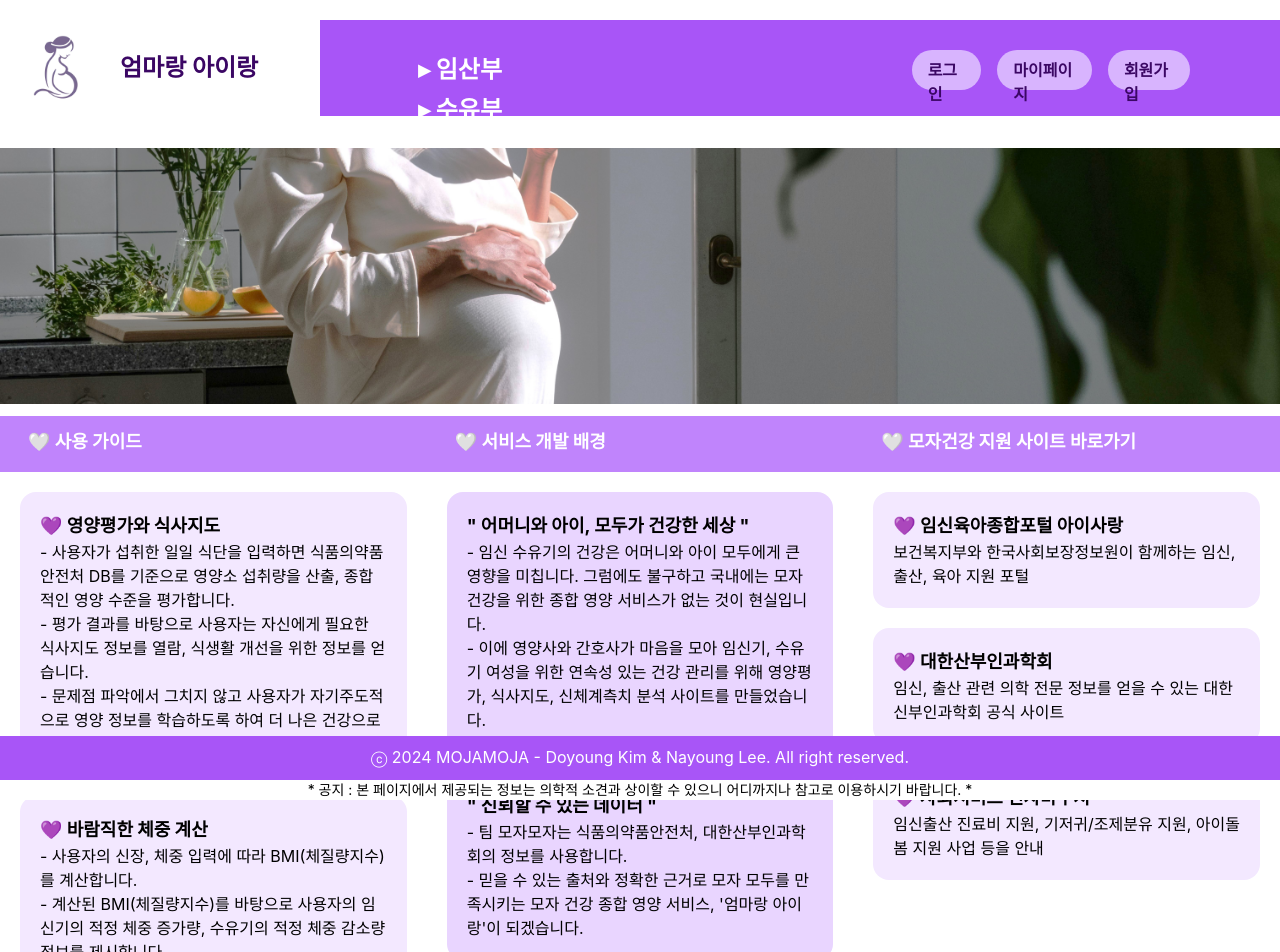
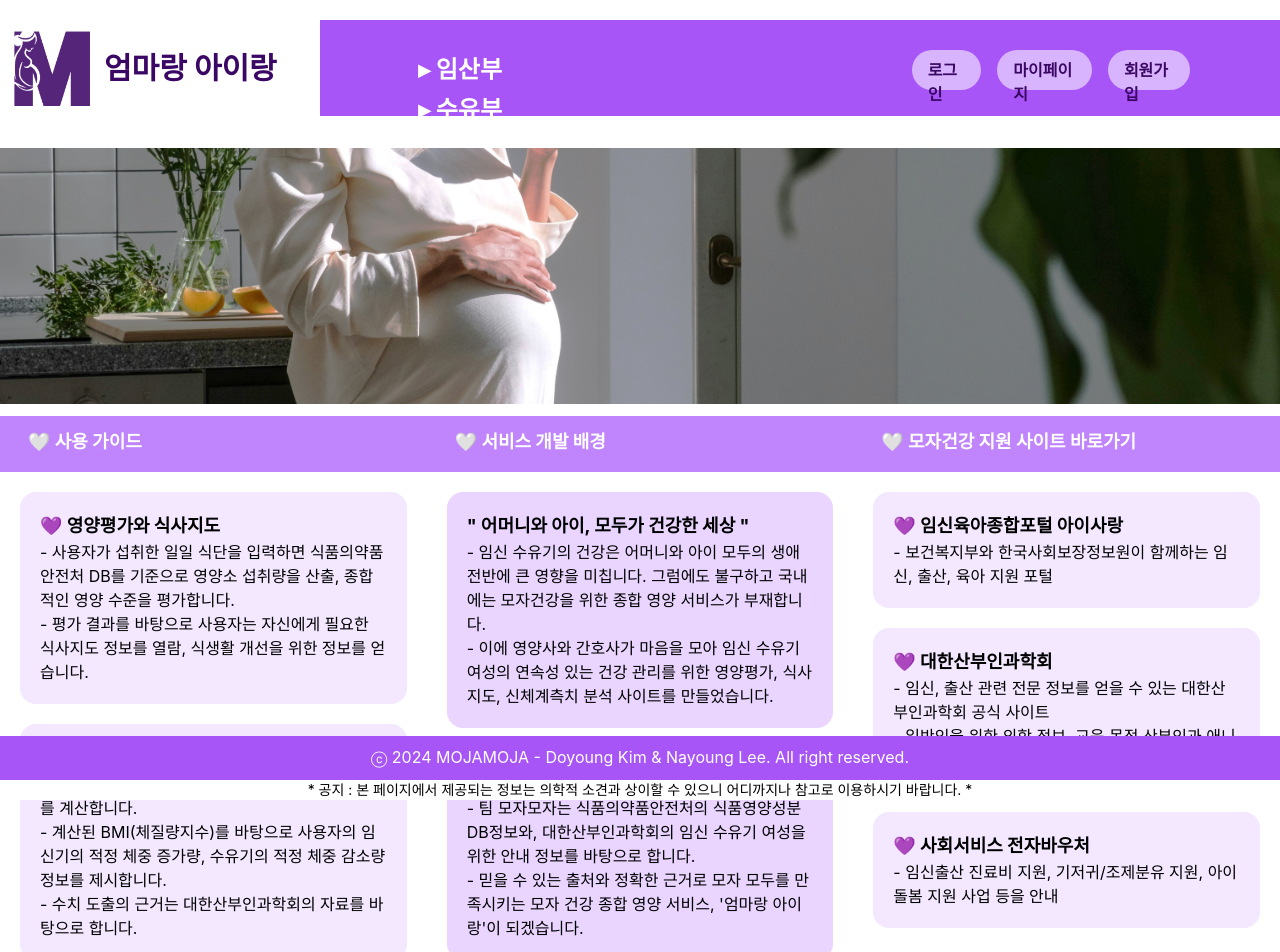
Before and after one commit to DoyoungKim273/2, a React (Create React App) app in the folder mini/: page / in a window 1280 px wide. Shown: the top 952 px of the page. Built offline with nearby package versions, Linux system fonts and the light colour scheme.

Commit message:
로고 수정

```diff
--- a/mini/src/App.js
+++ b/mini/src/App.js
@@ -1,5 +1,5 @@
 import logo from "./logo.svg";
-import weblogo from "./img/weblogo.webp";
+import weblogo from "./img/weblogo.png";
 import "./App.css";
 import BMI from "./body/BMI";
 import NutriCal from "./nutri/NutriCal";
@@ -22,8 +22,8 @@ function App() {
         <header className="h-24 bg-purple-500 flex my-5">
           <Link to="/">
             <div className="w-80 bg-white h-24 flex items-center">
-              <img src={weblogo} alt="weblogo" className=" mx-3 h-24 w-24"></img>
-              <div className="text-purple-950 text-2xl font-bold text-right">
+              <img src={weblogo} alt="weblogo" className="mx-3 h-20 w-20"></img>
+              <div className="text-purple-950 text-3xl font-bold text-right">
                 엄마랑 아이랑
               </div>
             </div>
--- a/mini/src/main/Intromain.js
+++ b/mini/src/main/Intromain.js
@@ -11,13 +11,13 @@ export default function Intromain() {
         </div>
         <div className="m-5 p-5 bg-purple-200  rounded-2xl">
         <div className="font-bold text-lg"> " 어머니와 아이, 모두가 건강한 세상 "</div>
-        <div>- 임신 수유기의 건강은 어머니와 아이 모두에게 큰 영향을 미칩니다. 그럼에도 불구하고 국내에는 모자 건강을 위한 종합 영양 서비스가 없는 것이 현실입니다.<br/>
-        - 이에 영양사와 간호사가 마음을 모아 임신기, 수유기 여성을 위한 연속성 있는 건강 관리를 위해 영양평가, 식사지도, 신체계측치 분석 사이트를 만들었습니다.
+        <div>- 임신 수유기의 건강은 어머니와 아이 모두의 생애 전반에 큰 영향을 미칩니다. 그럼에도 불구하고 국내에는 모자건강을 위한 종합 영양 서비스가 부재합니다.<br/>
+        - 이에 영양사와 간호사가 마음을 모아 임신 수유기 여성의 연속성 있는 건강 관리를 위한 영양평가, 식사지도, 신체계측치 분석 사이트를 만들었습니다.
         </div>
         </div>
         <div className="m-5 p-5 bg-purple-200  rounded-2xl">
         <div className="font-bold text-lg"> " 신뢰할 수 있는 데이터 "</div>
-        <div>- 팀 모자모자는 식품의약품안전처, 대한산부인과학회의 정보를 사용합니다.<br/>
+        <div>- 팀 모자모자는 식품의약품안전처의 식품영양성분 DB정보와, 대한산부인과학회의 임신 수유기 여성을 위한 안내 정보를 바탕으로 합니다.<br/>
         - 믿을 수 있는 출처와 정확한 근거로 모자 모두를 만족시키는 모자 건강 종합 영양 서비스, '엄마랑 아이랑'이 되겠습니다.</div>
         </div>
       </section>
--- a/mini/src/main/Linkmain.js
+++ b/mini/src/main/Linkmain.js
@@ -11,19 +11,20 @@ export default function Noticemain() {
           <li className="m-5 p-5 bg-purple-100 rounded-2xl">
             <a href="https://www.childcare.go.kr/?menuno=1" className="font-bold text-lg"> 💜 임신육아종합포털 아이사랑</a>
             <div>
-              보건복지부와 한국사회보장정보원이 함께하는 임신, 출산, 육아 지원 포털
+              - 보건복지부와 한국사회보장정보원이 함께하는 임신, 출산, 육아 지원 포털
             </div>
           </li>
           <li className="m-5 p-5 bg-purple-100 rounded-2xl">
             <a href="https://www.ksog.org/"  className="font-bold text-lg"> 💜 대한산부인과학회</a>
             <div>
-              임신, 출산 관련 의학 전문 정보를 얻을 수 있는 대한신부인과학회 공식 사이트
+              - 임신, 출산 관련 전문 정보를 얻을 수 있는 대한산부인과학회 공식 사이트<br/>
+              - 일반인을 위한 의학 정보, 교육 목적 산부인과 애니메이션 제공
             </div>
           </li>
           <li className="m-5 p-5 bg-purple-100 rounded-2xl">
             <a href="https://www.socialservice.or.kr:444/user/htmlEditor/view2.do?p_sn=13"  className="font-bold text-lg"> 💜 사회서비스 전자바우처</a>
             <div>
-              임신출산 진료비 지원, 기저귀/조제분유 지원, 아이돌봄 지원 사업 등을 안내
+              - 임신출산 진료비 지원, 기저귀/조제분유 지원, 아이돌봄 지원 사업 등을 안내
             </div>
           </li>
         </ul>
--- a/mini/src/main/Noticemain.js
+++ b/mini/src/main/Noticemain.js
@@ -13,7 +13,6 @@ export default function Noticemain() {
             <div>
               - 사용자가 섭취한 일일 식단을 입력하면 식품의약품안전처 DB를 기준으로 영양소 섭취량을 산출, 종합적인 영양 수준을 평가합니다.<br/>
               - 평가 결과를 바탕으로 사용자는 자신에게 필요한 식사지도 정보를 열람, 식생활 개선을 위한 정보를 얻습니다.<br/>
-              - 문제점 파악에서 그치지 않고 사용자가 자기주도적으로 영양 정보를 학습하도록 하여 더 나은 건강으로의 발걸음을 지원합니다.
             </div>
           </li>
           <li className="m-5 p-5 bg-purple-100 rounded-2xl">
```
Also changed, not shown: mini/src/img/weblogo.png (added).
